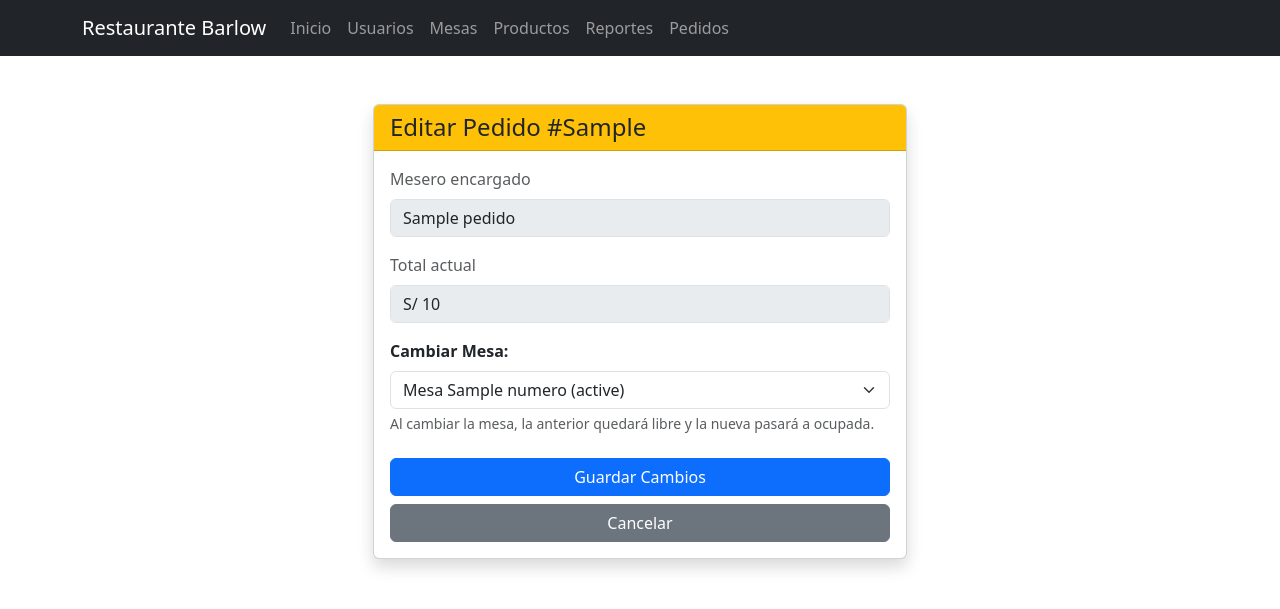
After one commit to JhZair/BarlowPOS, a Flask app: template src/templates/pedidos/editar.html in a window 1280 px wide. The commit adds this page. Shown: the top 609 px of the page. Run offline with Flask 3, Linux system fonts and the light colour scheme; the template is opened without the code that fills it: most values are stand-ins (such as "Sample title", 1, 10 or a date in 2020).

Commit message:
editar pedidos

```diff
--- /dev/null
+++ b/src/templates/pedidos/editar.html
@@ -0,0 +1,49 @@
+{% extends 'base.html' %}
+
+{% block content %}
+<div class="container mt-5">
+    <div class="row justify-content-center">
+        <div class="col-md-6">
+            <div class="card shadow">
+                <div class="card-header bg-warning text-dark">
+                    <h4 class="mb-0">Editar Pedido #{{ pedido.id_pedido }}</h4>
+                </div>
+                <div class="card-body">
+                    <form action="{{ url_for('pedidos.editar_pedido', id=pedido.id_pedido) }}" method="POST">
+
+                        <div class="mb-3">
+                            <label class="form-label text-muted">Mesero encargado</label>
+                            <input type="text" class="form-control" value="{{ pedido.nombre_mesero }}" disabled>
+                        </div>
+
+                        <div class="mb-3">
+                            <label class="form-label text-muted">Total actual</label>
+                            <input type="text" class="form-control" value="S/ {{ pedido.total }}" disabled>
+                        </div>
+
+                        <div class="mb-4">
+                            <label for="id_mesa" class="form-label fw-bold">Cambiar Mesa:</label>
+                            <select name="id_mesa" class="form-select" required>
+                                {% for mesa in mesas %}
+                                    <option value="{{ mesa.id_mesa }}"
+                                        {% if mesa.id_mesa == pedido.id_mesa %} selected {% endif %}>
+                                        Mesa {{ mesa.numero }} ({{ mesa.estado }})
+                                    </option>
+                                {% endfor %}
+                            </select>
+                            <div class="form-text">
+                                Al cambiar la mesa, la anterior quedará libre y la nueva pasará a ocupada.
+                            </div>
+                        </div>
+
+                        <div class="d-grid gap-2">
+                            <button type="submit" class="btn btn-primary">Guardar Cambios</button>
+                            <a href="{{ url_for('pedidos.index') }}" class="btn btn-secondary">Cancelar</a>
+                        </div>
+                    </form>
+                </div>
+            </div>
+        </div>
+    </div>
+</div>
+{% endblock %}
```
Also changed, not shown: src/routes/pedidos.py (+71 -0 lines), src/templates/pedidos/index.html (+9 -7 lines).
